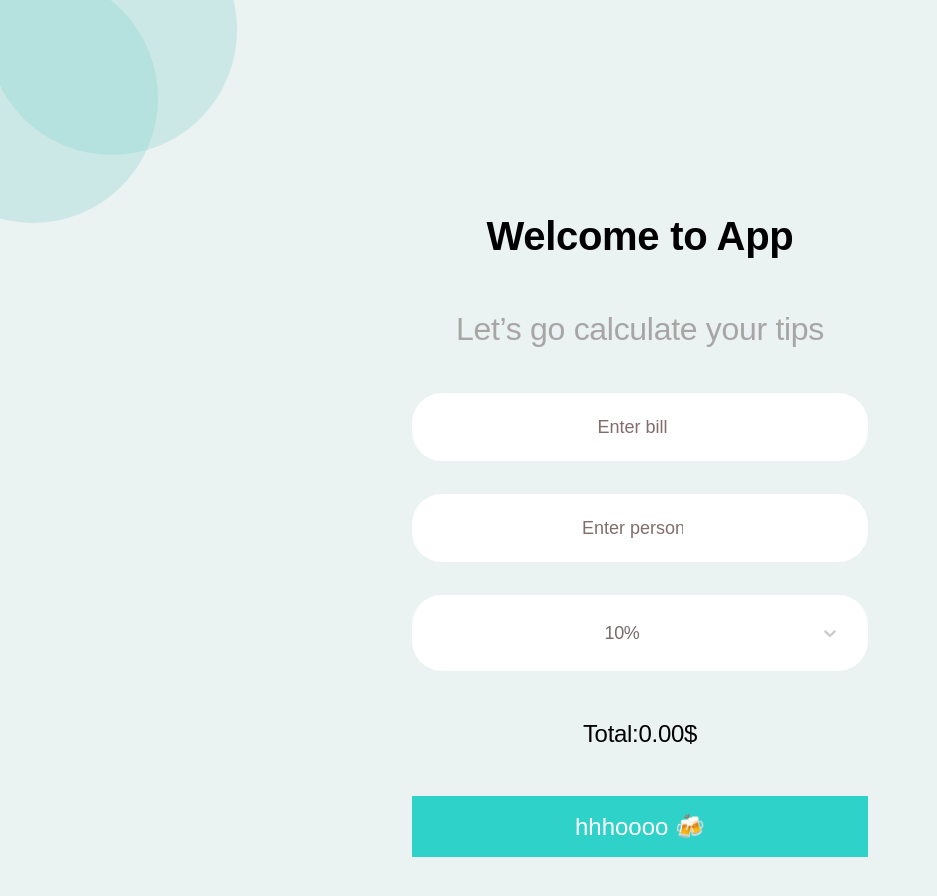
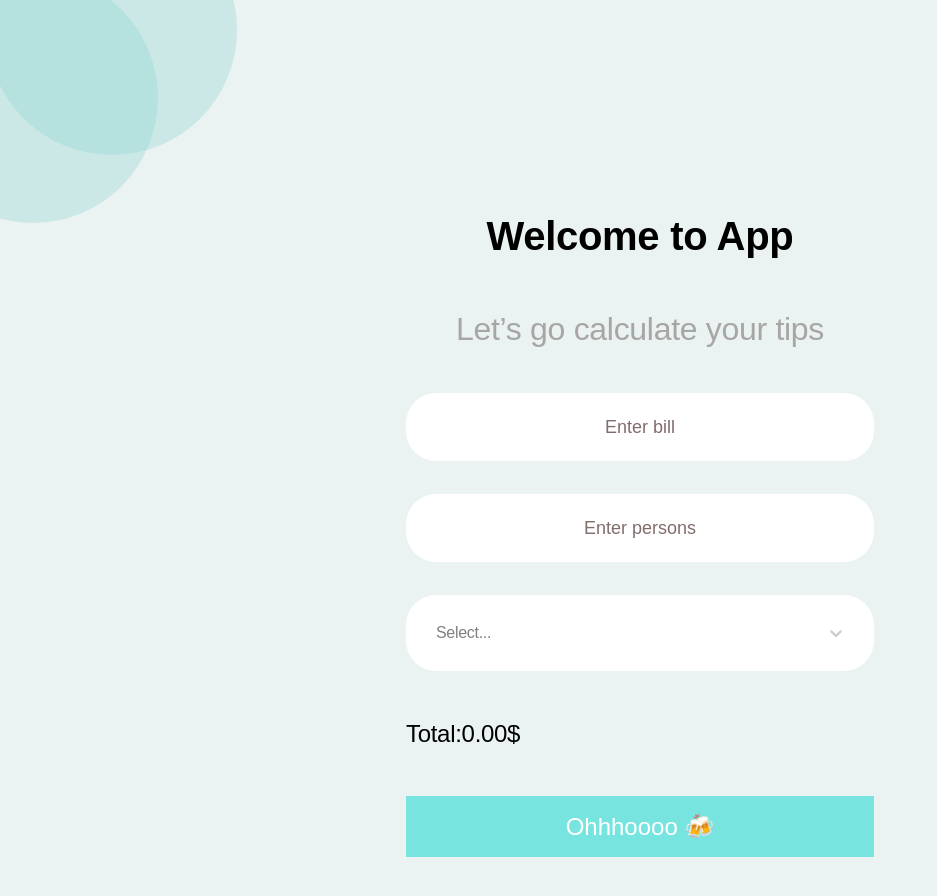
Before and after one commit to Aduenko-Vladislav/react-tips-calculator, a React (Create React App) app: page / in a window 1280 px wide. Shown: the top 896 px of the page, without its empty margins (0-937 px from the left). Built offline with nearby package versions, Linux system fonts and the light colour scheme.

Commit message:
feat: add ts, add handlers (not-end

```diff
--- a/public/index.html
+++ b/public/index.html
@@ -2,9 +2,7 @@
 <html lang="en">
   <head>
     <meta charset="utf-8" />
-    <link rel="icon" href="%PUBLIC_URL%/favicon.ico" />
     <meta name="viewport" content="width=device-width, initial-scale=1" />
-    <meta name="theme-color" content="#000000" />
     <title>React tips calculator</title>
   </head>
   <body>
--- a/src/GlobalStyles.ts
+++ b/src/GlobalStyles.ts
@@ -1,5 +1,5 @@
 import { createGlobalStyle } from "styled-components";
-import circles from "./assets/circle.svg";
+import circles from "./assets/circles.svg";
 
 const GlobalStyle = createGlobalStyle`
 
--- a/src/components/Form/Form.tsx
+++ b/src/components/Form/Form.tsx
@@ -1,45 +1,87 @@
-import { useState } from "react";
+import { ChangeEvent, FormEvent, useEffect, useState } from "react";
+import { ICount, IOption } from "../../types";
 import Button from "./components/Button/Button";
 import CustomSelect from "./components/CustomSelect/CustomSelect";
 import Input from "./components/Input/Input";
 import { StyledForm, Title, Subtitle, InputGroup, Total } from "./styles";
 
 const Form = () => {
-  const [bill, setBill] = useState(null);
-  const [person, setPerson] = useState(null);
-  const [tips, setTips] = useState(0.1);
-  const [total, setTotal] = useState(0);
+  const [count, setCount] = useState<ICount>({
+    bill: "",
+    persons: "",
+    tips: 0.1,
+    total: 0,
+  });
 
-  const totalBill = () => {
-    if (bill && person) {
-      setTotal((bill / person) * +tips + bill / person);
-    }
-    return;
+  const { bill, persons, tips, total } = count;
+
+  const handleInputChange = (event: ChangeEvent<HTMLInputElement>) => {
+    const { name, value } = event.target;
+    setCount({
+      ...count,
+      [name]: value,
+    });
   };
 
+  const handleCustomSelect = (value: IOption | null) => {
+    if (value) {
+      setCount({
+        ...count,
+        tips: value.value,
+      });
+    }
+  };
+
+  const handleSubmit = (event: FormEvent<HTMLFormElement>) => {
+    event.preventDefault();
+    const totalBill = +bill / +persons + tips + +bill / +persons;
+    if (bill && persons) {
+      setCount({
+        ...count,
+        total: totalBill,
+      });
+    }
+  };
+
+  const [isDisabled, setIsDisabled] = useState<boolean>(true);
+
+  useEffect(() => {
+    if (bill > 0 && persons > 0) {
+      setIsDisabled(false);
+    } else {
+      setIsDisabled(true);
+    }
+  }, [bill, persons]);
+
   return (
-    <StyledForm>
+    <StyledForm onSubmit={handleSubmit}>
       <Title>Welcome to App</Title>
       <Subtitle>Let’s go calculate your tips</Subtitle>
       <InputGroup>
         <Input
+          name="bill"
+          type="number"
           placeholder="Enter bill"
           min="1"
-          type="number"
-          setValue={setBill}
-          inputValue={bill}
+          handleInputChange={handleInputChange}
+          value={bill}
         ></Input>
         <Input
+          name="persons"
           placeholder="Enter persons"
           min="1"
           type="number"
-          setValue={setPerson}
-          inputValue={person}
+          value={persons}
+          handleInputChange={handleInputChange}
         ></Input>
-        <CustomSelect setTips={setTips}></CustomSelect>
+        <CustomSelect
+          name="selectTip"
+          handleCustomSelect={handleCustomSelect}
+          value={tips}
+        ></CustomSelect>
       </InputGroup>
       <Total>Total:{total.toFixed(2)}$</Total>
-      <Button totalBill={totalBill} />
+      <Button isDisabled={isDisabled} />
     </StyledForm>
   );
 };
--- a/src/components/Form/components/Button/Button.tsx
+++ b/src/components/Form/components/Button/Button.tsx
@@ -1,15 +1,12 @@
-import { StyledButton } from "./styled";
+import { StyledButton } from "./styles";
 interface IButton {
-  person: number;
-  bill: number;
-  tips: number;
-  total: number;
+  isDisabled: boolean;
 }
 
-const Button = ({totalBill}:any) => {
+const Button = ({ isDisabled }: IButton) => {
   return (
-    <StyledButton type="button" onClick={() => totalBill()}>
-      hhhoooo 🍻
+    <StyledButton type="submit" disabled={isDisabled}>
+      Ohhhoooo 🍻
     </StyledButton>
   );
 };
--- a/src/components/Form/components/Button/styled.ts
+++ /dev/null
@@ -1,30 +0,0 @@
-import styled from "styled-components";
-
-export const StyledButton = styled.button`
-  font-weight: 400;
-  font-size: 24px;
-  line-height: 35px;
-  text-align: center;
-  cursor: pointer;
-
-  color: rgba(255, 255, 255, 1);
-  background: rgba(46, 210, 201, 1);
-  border: none;
-
-  padding: 13px 0;
-  margin-bottom: 100px;
-  max-width: 456px;
-  width: 100%;
-  &:hover {
-    background-color: rgba(46, 255, 255, 1);
-  }
-
-  &:active {
-    background-color: rgba(46, 255, 255, 1);
-    box-shadow: 10px 10px 30px rgba(125, 255, 255, 1);
-  }
-  @media (max-width: 744px) {
-    max-width: 321px;
-    padding: 21px 0;
-  }
-`;
--- /dev/null
+++ b/src/components/Form/components/Button/styles.ts
@@ -0,0 +1,34 @@
+import styled from "styled-components";
+
+export const StyledButton = styled.button<{ isDisabled: boolean }>`
+  width: 100%;
+  padding: 13px 0;
+  margin-bottom: 100px;
+  margin: 0 auto;
+
+  font-weight: 400;
+  font-size: 24px;
+  line-height: 35px;
+  text-align: center;
+
+  color: rgba(255, 255, 255, 1);
+  border: none;
+  background-color: ${({ isDisabled }) =>
+    isDisabled ? "rgba(46, 210, 201, 1)" : "rgba(119, 228, 224, 1)"};
+
+  transition: background-color 0.3s ease-in;
+
+  cursor: pointer;
+
+  &:hover {
+    background-color: rgb(37, 173, 165, 1);
+  }
+
+  &:active {
+    background-color: rgba(46, 255, 255, 1);
+    box-shadow: 10px 10px 30px rgba(125, 255, 255, 1);
+  }
+  @media (max-width: 744px) {
+    padding: 21px 0;
+  }
+`;
--- a/src/components/Form/components/CustomSelect/CustomSelect.tsx
+++ b/src/components/Form/components/CustomSelect/CustomSelect.tsx
@@ -1,4 +1,4 @@
-import Select from "react-select";
+import Select, { StylesConfig } from "react-select";
 import { IOption } from "../../../../types";
 
 const options: IOption[] = [
@@ -6,40 +6,53 @@ const options: IOption[] = [
   { value: 0.15, label: "15%" },
   { value: 0.2, label: "20%" },
 ];
+interface ICustomSelect {
+  name: string;
+  handleCustomSelect: (option: IOption | null) => void;
+  value: IOption;
+}
 
-const customStyles = {
-  control: (provided: any, state: any) => ({
+export const CustomSelect = ({
+  handleCustomSelect,
+  value,
+  name,
+}: ICustomSelect) => {
+  const customStyles: StylesConfig<IOption> = {
+    control: (provided) => ({
       ...provided,
-    width: state.selectProps.width,
-    color: state.selectProps.menuColor,
       padding: 20,
       borderRadius: 30,
       border: "none",
     }),
 
-  singleValue: (provided: any) => ({
+    singleValue: (provided) => ({
       ...provided,
       fontSize: 18,
       textAlign: "center",
       color: "rgba(117, 108, 108, 1)",
     }),
 
-  indicatorSeparator: (provided: any) => ({
+    indicatorSeparator: (provided) => ({
       ...provided,
       display: "none",
     }),
-  indicatorContainer:(provided:any) =>({
+
+    indicatorsContainer: (provided) => ({
       ...provided,
-    color: "rgba(117, 108, 108, 1)"
+      color: "rgba(117, 108, 108, 1)",
     }),
   };
 
-const CustomSelect = ({ setTips }: any) => (
+  return (
     <Select
+      name={name}
+      options={options}
+      onChange={handleCustomSelect}
+      styles={customStyles}
+      value={value}
       defaultValue={options[0]}
-    options={options}
-    onChange={(item) => setTips(item?.value)}
-    styles={customStyles}
+      isMulti={false}
     />
   );
+};
 export default CustomSelect;
--- a/src/components/Form/components/Input/Input.tsx
+++ b/src/components/Form/components/Input/Input.tsx
@@ -1,21 +1,31 @@
+import { ChangeEvent } from "react";
 import { StyledInput } from "./styles";
 
 interface IInput {
+  name: string;
   placeholder: string;
   min: string;
   type: string;
-  setValue: void;
-  inputValue: string;
+  value: string | number;
+  handleInputChange: (e: ChangeEvent<HTMLInputElement>) => void;
 }
 
-const Input = ({ placeholder, min, type, setValue, inputValue }:any) => {
+const Input = ({
+  name,
+  placeholder,
+  min,
+  type,
+  value,
+  handleInputChange,
+}: IInput) => {
   return (
     <StyledInput
+      name={name}
       placeholder={placeholder}
       min={min}
       type={type}
-      value={inputValue}
-      onChange={(event) => setValue(event.target.value)}
+      value={value}
+      onChange={handleInputChange}
     />
   );
 };
--- a/src/components/Form/components/Input/styles.ts
+++ b/src/components/Form/components/Input/styles.ts
@@ -1,26 +1,28 @@
 import styled from "styled-components";
 
 export const StyledInput = styled.input`
+  padding: 21px 118px;
+
   font-size: 18px;
   line-height: 26px;
   text-align: center;
 
-  padding: 21px 170px;
-  max-width: 456px;
-  width: 100%;
-
   border-radius: 30px;
-
   background: rgba(255, 255, 255, 1);
   color: rgba(117, 108, 108, 0.6);
+
   &::placeholder {
     font-size: 18px;
     line-height: 26px;
+
     color: rgba(130, 108, 108, 1);
   }
 
+  &::-webkit-inner-spin-button {
+    display: none;
+  }
+
   @media (max-width: 744px) {
-    max-width: 331px;
-    padding: 21px 10px;
+    padding: 21px 56px;
   }
 `;
--- a/src/components/Form/styles.ts
+++ b/src/components/Form/styles.ts
@@ -2,10 +2,12 @@ import styled from "styled-components";
 
 const StyledForm = styled.div`
   display: grid;
-  justify-items: center;
-  grid-gap: 45px;
+  justify-content: center;
+  grid-row-gap: 45px;
 
-  margin-top: 207px;
+  max-width: 456px;
+  width: 100%;
+  margin: 207px auto;
 
   @media (max-width: 744px) {
     margin-top: 236px;
@@ -17,6 +19,8 @@ const StyledForm = styled.div`
 `;
 
 const Title = styled.h2`
+  margin: 0 auto;
+
   font-size: 40px;
   line-height: 58px;
 
@@ -27,6 +31,8 @@ const Title = styled.h2`
 `;
 
 const Subtitle = styled.p`
+  margin: 0 auto;
+
   font-size: 32px;
   line-height: 38px;
 
@@ -40,8 +46,6 @@ const Subtitle = styled.p`
 const InputGroup = styled.div`
   display: grid;
   grid-gap: 33px;
-
-  padding: 0 15px;
 
   @media (max-width: 744px) {
     grid-gap: 17px;
--- a/src/index.tsx
+++ b/src/index.tsx
@@ -1,7 +1,7 @@
 import React from "react";
 import { createRoot } from "react-dom/client";
 import App from "./App";
-import GlobalStyle from "./GlobalStyles";
+import GlobalStyles from "./GlobalStyles";
 
 const container = document.getElementById("root");
 if (!container) {
@@ -11,7 +11,7 @@ const root = createRoot(container);
 
 root.render(
   <React.StrictMode>
-    <GlobalStyle />
+    <GlobalStyles />
     <App />
   </React.StrictMode>
 );
```
Also changed, not shown: src/types/index.tsx (+7 -0 lines), src/assets/circles.svg (renamed from src/assets/circle.svg). Lines whose indentation alone changed are shown as unchanged.
